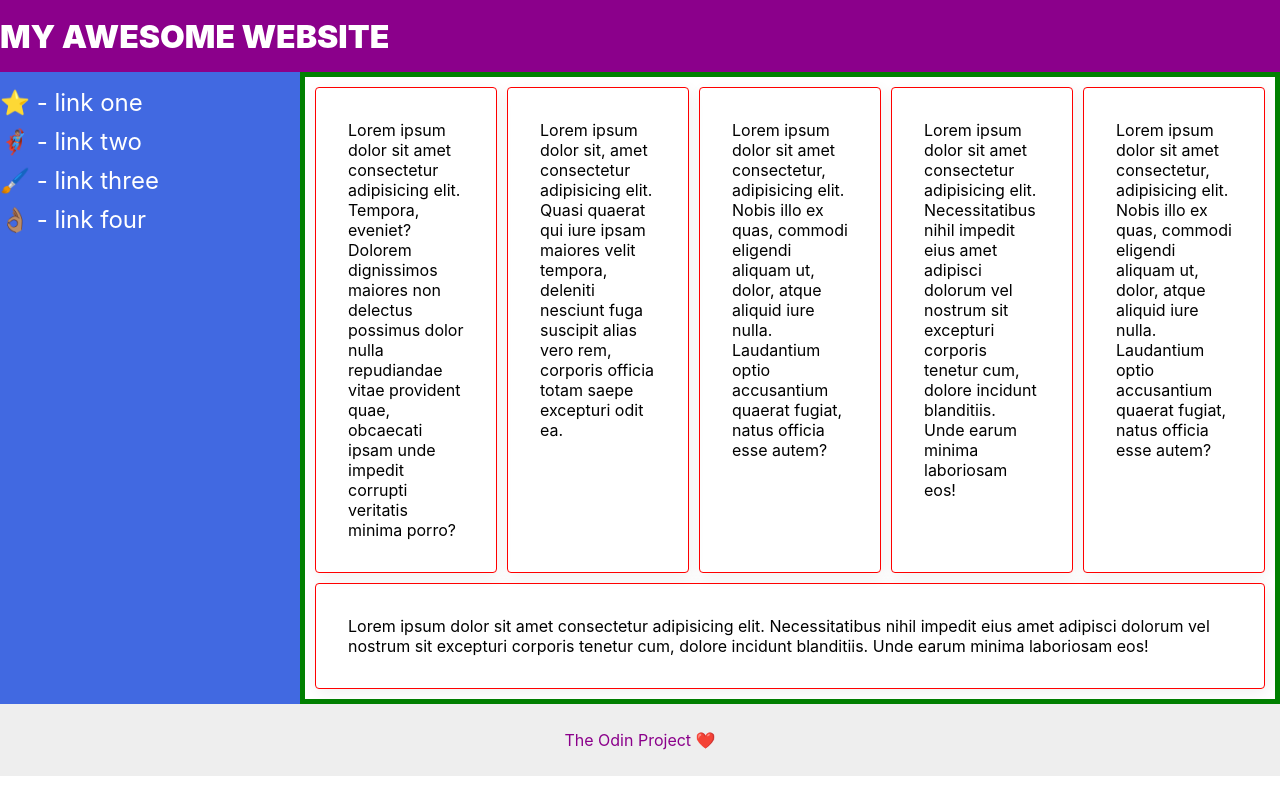
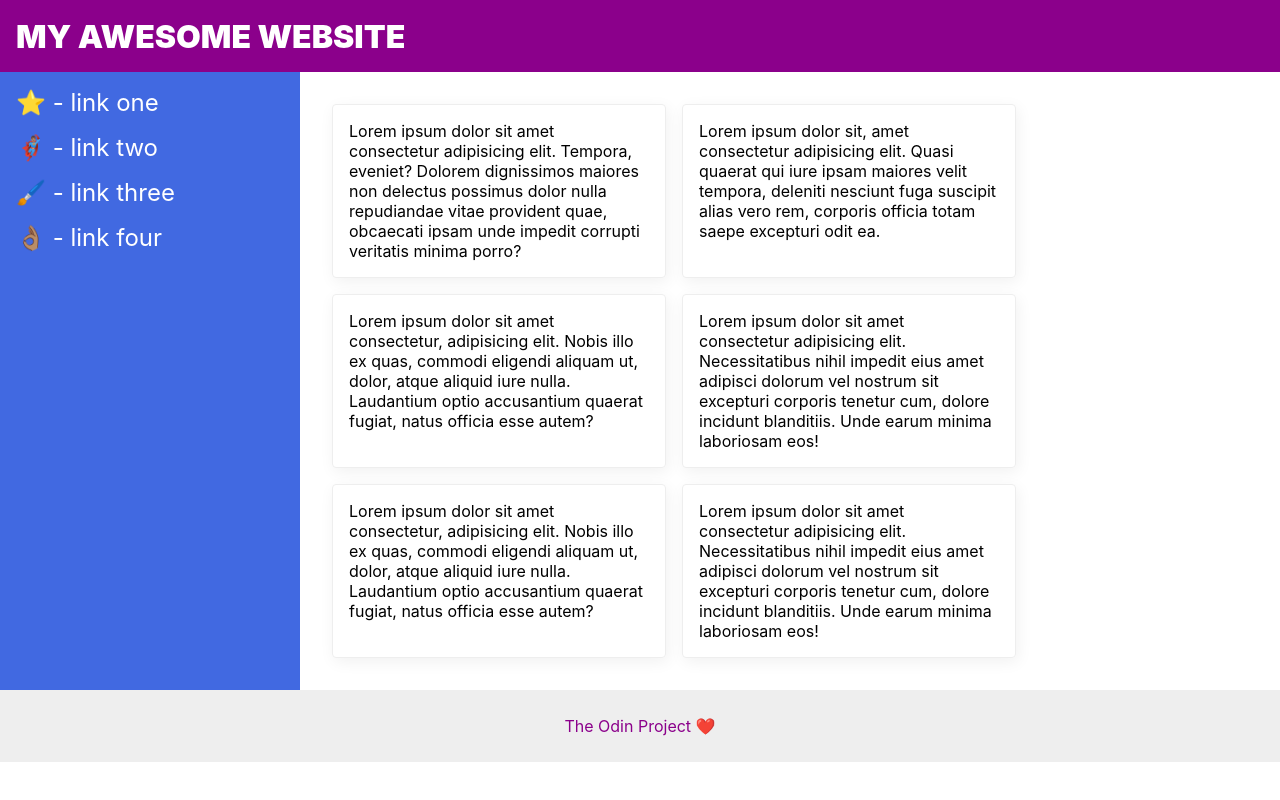
Before and after one commit to ibrahimcode85/Odin-Exercises, a plain HTML site: page flexbox_exercise/08-flex-layout/index.html in a window 1280 px wide. Drawn offline with Linux system fonts and the light colour scheme.

Commit message:
Completed the last exercise on flexbox.

```diff
--- a/flexbox_exercise/08-flex-layout/style.css
+++ b/flexbox_exercise/08-flex-layout/style.css
@@ -2,27 +2,28 @@ body {
   font-family: -apple-system, BlinkMacSystemFont, 'Segoe UI', Roboto, Oxygen, Ubuntu, Cantarell, 'Open Sans', 'Helvetica Neue', sans-serif;
   margin: 0;
   min-height: 100vh;
-  display: flex;
-  flex-direction: column;
+  display: flex; /* set so that we can arrange header-content-footer as flex item*/
+  flex-direction: column; /* set so that we can arrange the flex item in one column - on top of each other*/
 }
 
 .header {
   height: 72px;
   background: #8b008b;
   color: white;
-  display: flex;
-  align-items: center;
+  display: flex; /* set so that its easier to align the content as flex item*/
+  align-items: center; /* make it center vertically*/
   font-size: 32px;
   font-weight: 900;
+  padding-left: 16px;
 }
 
 .footer {
   height: 72px;
   background: #eee;
   color: darkmagenta;
-  display: flex;
-  justify-content: center;
-  align-items: center; /*stop side bar from shirnking*/
+  display: flex; /* set to make it easier to align the content as flex item*/
+  justify-content: center; /* align it to center horizontally*/
+  align-items: center; /* align it to center vertically*/
 }
 
 .sidebar {
@@ -33,11 +34,14 @@ body {
 }
 
 .card {
-  border: 1px solid red;
+  border: 1px solid #eee;
   box-shadow: 2px 4px 16px rgba(0,0,0,.06);
   border-radius: 4px;
-  padding: 32px;
-  flex: 1;
+  padding: 16px;
+  width: 300px; /* fixed the width of the flex item*/
+
+  /*my mistake is defining flex parameter here (i.e flex: 1). To make it the card dimension fixed,
+  it should not be allowed to grow/shrink. Just use wrap in the container and it will re-arrange the cards.*/
 }
 
 .mid_section {
@@ -47,17 +51,18 @@ body {
 .card_content {
   display: flex;
   flex-wrap: wrap;
-  gap: 10px;
-  border: 5px solid green;
-  padding: 10px;
+  gap: 16px;
+  padding: 32px;
+  /* my mistake - put width on the container instead of the flex item (silly mistake!).
+      Potentially do not use similar name 'card' or be careful with the name. */
 }
 
 ul {
   display: flex;
   flex-direction: column;
   list-style: none;
-  gap: 10px;
-  padding: 0;
+  gap: 16px;
+  padding-left: 16px;
 }
 
 a {
```
